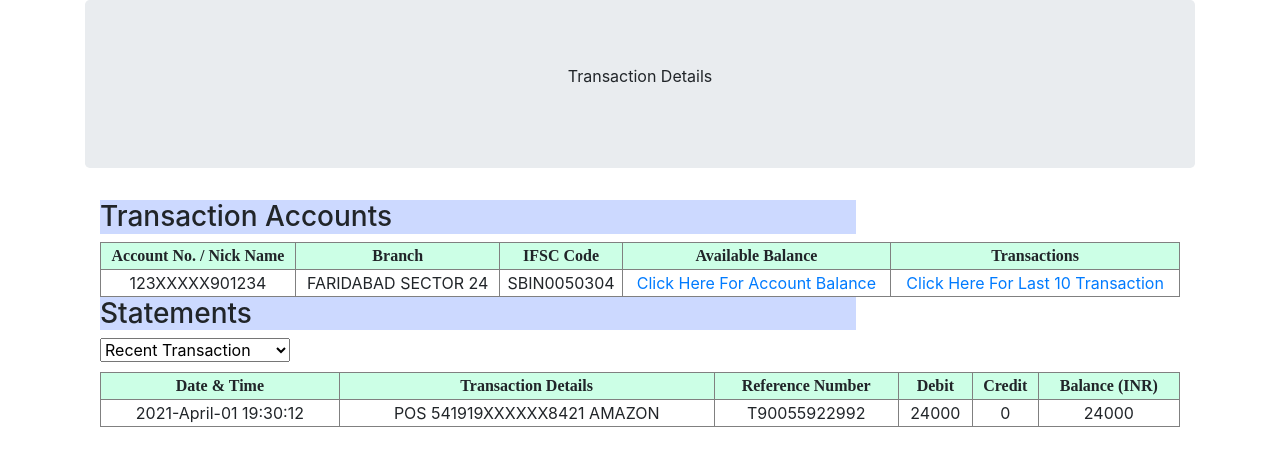
After one commit to Manikaran1996/banking-system, a Flask app: page /transactions in a window 1280 px wide. The commit adds this page. Shown: the top 466 px of the page. Run offline with Flask 2, Linux system fonts and the light colour scheme.

Commit message:
Integrated transaction UI with flask app

```diff
--- a/app.py
+++ b/app.py
@@ -1,6 +1,10 @@
-from flask import Flask, request, render_template
+from flask import Flask, request, render_template, redirect, url_for
+from flask_login import LoginManager, login_required, login_user
+from user import User
 
 app = Flask(__name__)
+login_manager = LoginManager(app)
+app.secret_key = "MySecureBankingApp"
 
 
 @app.route("/", methods=["GET"])
@@ -8,5 +12,29 @@ def index():
     return render_template("index.html")
 
 
+@app.route("/login", methods=["POST"])
+def login():
+    username = request.form.get("username")
+    password = request.form.get("bankPassword")
+    if username == "admin" and password == "admin":
+        login_user(User(username, 1))
+        return redirect(url_for('transactions'))
+    print("Username and password does not match")
+    return redirect(url_for('index'))
+
+
+@login_required
+@app.route("/transactions", methods=["GET"])
+def transactions():
+    return render_template("transaction-details.html")
+
+
+@login_manager.user_loader
+def load_user(_id):
+    if _id == 1:
+        return User('admin', 1)
+    return None
+
+
 if __name__ == '__main__':
     app.run('127.0.0.1', debug=True)
--- /dev/null
+++ b/static/trasaction-details.css
@@ -0,0 +1,17 @@
+table {
+  padding: 50px;
+  width: 100%;
+  text-align: center;
+  border-width: thin;
+}
+
+thead {
+  font-family: Times New Roman;
+  font-weight: bold;
+  background-color: #ccffe6;
+}
+
+.clH3 {
+  background-color: #ccd9ff;
+  width: 70%;
+}
--- a/templates/basic-bootstrap-template.html
+++ b/templates/basic-bootstrap-template.html
@@ -9,6 +9,9 @@
     <link rel="stylesheet" href="https://cdn.jsdelivr.net/npm/bootstrap@4.6.0/dist/css/bootstrap.min.css" integrity="sha384-B0vP5xmATw1+K9KRQjQERJvTumQW0nPEzvF6L/Z6nronJ3oUOFUFpCjEUQouq2+l" crossorigin="anonymous">
 
     <link rel="stylesheet" href="{{ url_for('static', filename='sbs-design.css') }}">
+
+    {% block css_link %}
+    {% endblock %}
 
     <title>Secure Banking System</title>
   </head>
--- a/templates/index.html
+++ b/templates/index.html
@@ -6,15 +6,15 @@
     <h2 class="mx-auto">Secure Banking System</h2>
   </div>
   <div class="mx-auto login-container">
-    <form>
+    <form action="{{ url_for('login') }}" method="POST">
       <div class="form-group">
         <label for="username">UserName</label>
-        <input type="text" class="form-control" id="username" aria-describedby="usernameHelp">
+        <input type="text" class="form-control" id="username" name="username" aria-describedby="usernameHelp">
         <small id="usernameHelp" class="form-text text-muted">User name is case-sensitive.</small>
       </div>
       <div class="form-group">
         <label for="bankPassword">Password</label>
-        <input type="password" class="form-control" id="bankPassword">
+        <input type="password" class="form-control" id="bankPassword" name="bankPassword">
       </div>
       <button type="submit" class="btn btn-primary">Submit</button>
     </form>
--- /dev/null
+++ b/templates/transaction-details.html
@@ -0,0 +1,120 @@
+{% extends "basic-bootstrap-template.html" %}
+
+{% block css_link %}
+<link rel="stylesheet" href="{{url_for('static', filename='trasaction-details.css')}}">
+{% endblock %}
+
+{% block content %}
+
+<div class="jumbotron text-center">
+  <p>Transaction Details</p>
+</div>
+
+<div class="container">
+  <div class="row">
+    <div class="col-sm-12">
+      <h3 class="clH3">Transaction Accounts</h3>
+      <table border="1">
+        <thead>
+        <td>
+          Account No. / Nick Name
+        </td>
+        <td>
+          Branch
+        </td>
+        <td>
+          IFSC Code
+        </td>
+        <td>
+          Available Balance
+        </td>
+        <td>
+          Transactions
+        </td>
+        </thead>
+        <tr>
+          <td>
+            123XXXXX901234
+          </td>
+          <td>
+            FARIDABAD SECTOR 24
+          </td>
+          <td>
+            SBIN0050304
+          </td>
+          <td>
+            <a href="https://www.youtube.com/">Click Here For Account Balance</a>
+          </td>
+          <td>
+            <a href="https://www.youtube.com/">Click Here For Last 10 Transaction</a>
+          </td>
+        </tr>
+      </table>
+    </div>
+  </div>
+</div>
+
+<div class="container">
+  <div class="row">
+    <div class="col-sm-12">
+
+      <h3 class="clH3">Statements</h3>
+
+      <select id="TransactionType" name="Transaction Type">
+        <option value="1">Recent Transaction</option>
+        <option value="2">Current Month</option>
+        <option value="3">Last Month</option>
+        <option value="4">Last 3 Months</option>
+        <option value="5">Last 6 Months</option>
+        <option value="6">Current Financial Year</option>
+      </select>
+
+      <table border="1" style="margin-top: 10px">
+
+        <thead>
+        <td>
+          Date & Time
+        </td>
+        <td>
+          Transaction Details
+        </td>
+        <td>
+          Reference Number
+        </td>
+        <td>
+          Debit
+        </td>
+        <td>
+          Credit
+        </td>
+        <td>
+          Balance (INR)
+        </td>
+        </thead>
+
+        <tr>
+          <td>
+            2021-April-01 19:30:12
+          </td>
+          <td>
+            POS 541919XXXXXX8421 AMAZON
+          </td>
+          <td>
+            T90055922992
+          </td>
+          <td>
+            24000
+          </td>
+          <td>
+            0
+          </td>
+          <td>
+            24000
+          </td>
+        </tr>
+      </table>
+    </div>
+  </div>
+</div>
+
+{% endblock %}
```
Also changed, not shown: static/TrasactionDetails.Css (deleted, +0 -21 lines), templates/TransactionDetails.html (deleted, +0 -170 lines), user.py (added, +10 -0 lines).
